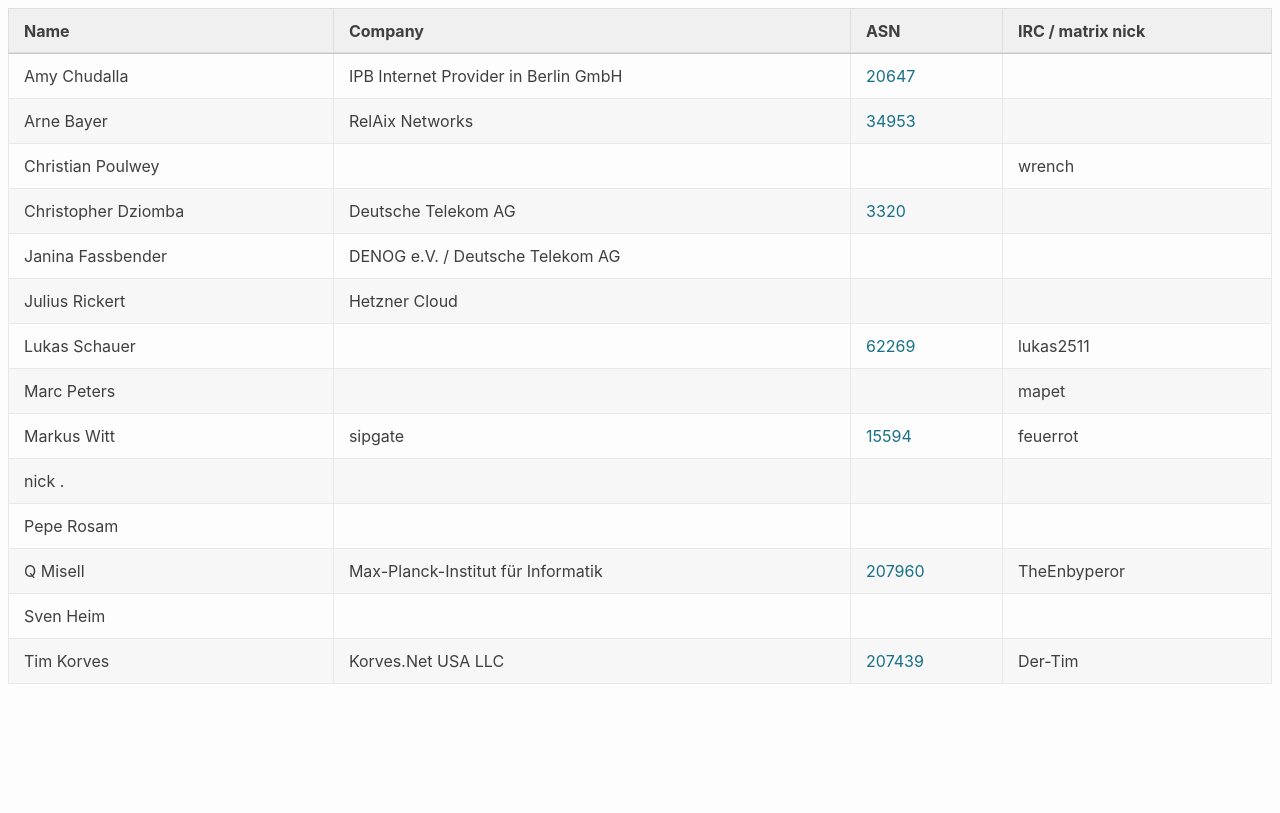
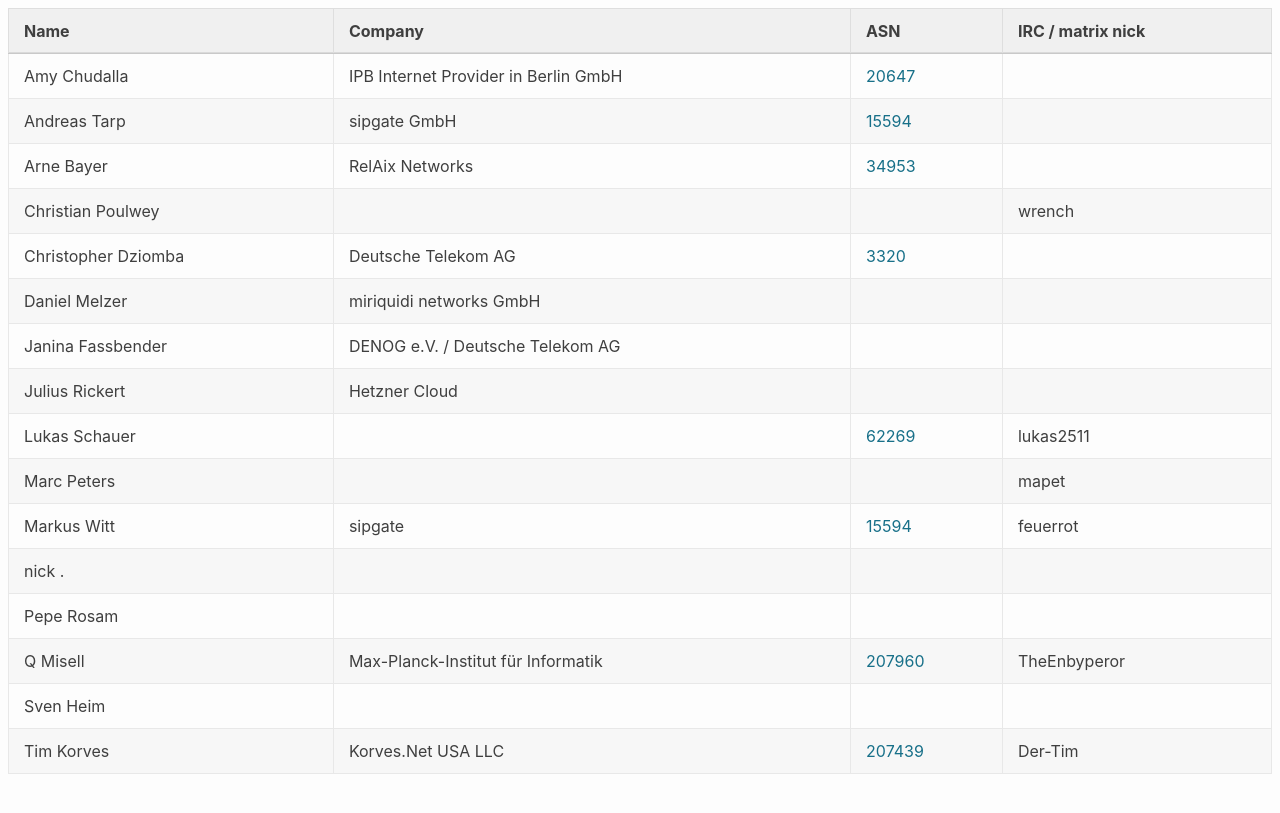
Before and after one commit to denog/pretix-attendeelist, a Jekyll site: the page built from denogmeetup25-05/index.markdown, in a window 1280 px wide. Shown: the top 813 px of the page. Built offline with Jekyll 4.4.1, drawn with Linux system fonts in a browser that asks for light colours.

Commit message:
Latest data: Mon May 12 10:34:56 UTC 2025

```diff
--- a/_data/attendees_denogmeetup25-05.json
+++ b/_data/attendees_denogmeetup25-05.json
@@ -4,6 +4,12 @@
     "company": "IPB Internet Provider in Berlin GmbH",
     "irc": null,
     "asn": "20647"
+  },
+  {
+    "name": "Andreas Tarp",
+    "company": "sipgate GmbH",
+    "irc": null,
+    "asn": "15594"
   },
   {
     "name": "Arne Bayer",
@@ -22,6 +28,12 @@
     "company": "Deutsche Telekom AG",
     "irc": null,
     "asn": "3320"
+  },
+  {
+    "name": "Daniel Melzer",
+    "company": "miriquidi networks GmbH",
+    "irc": null,
+    "asn": null
   },
   {
     "name": "Janina Fassbender",
```
